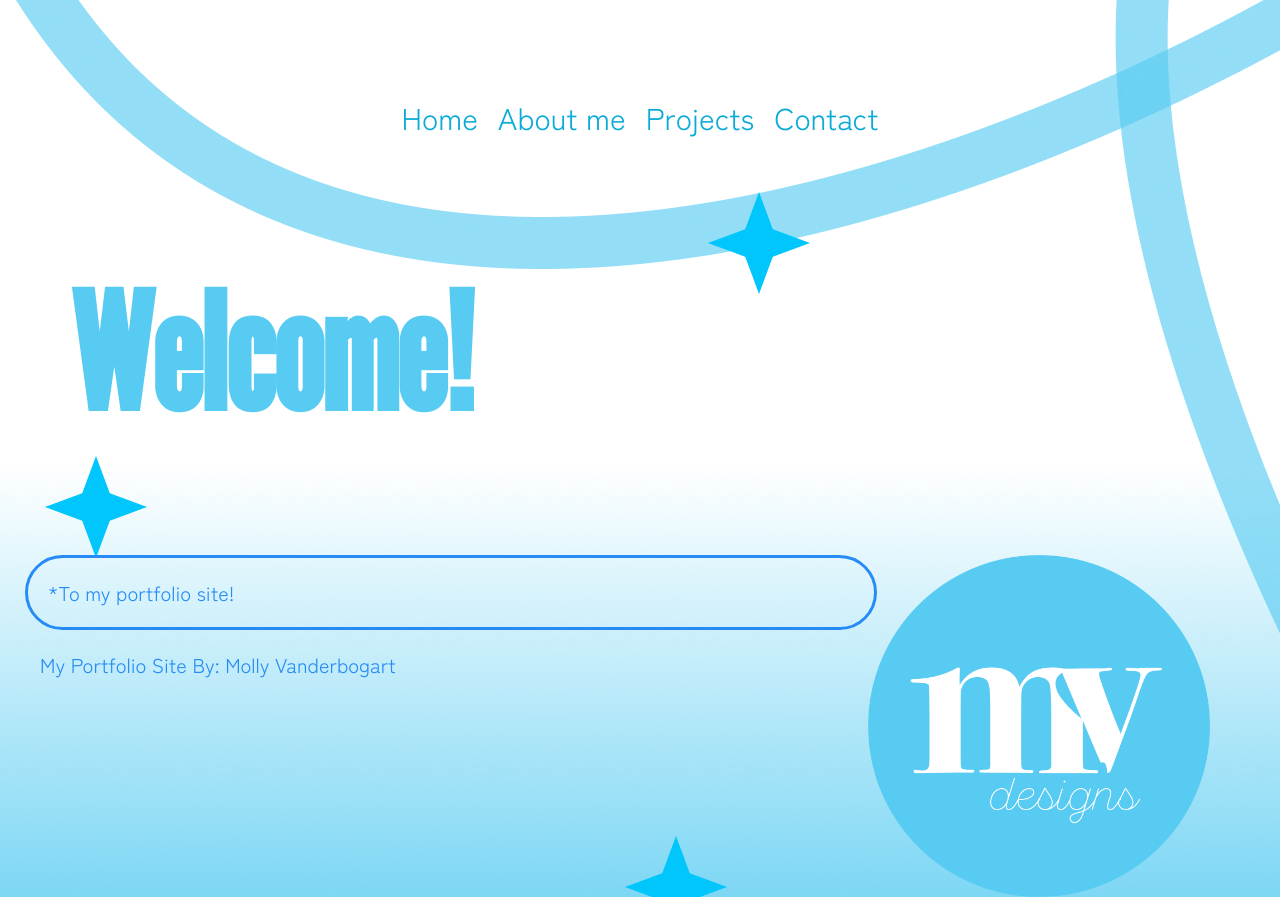
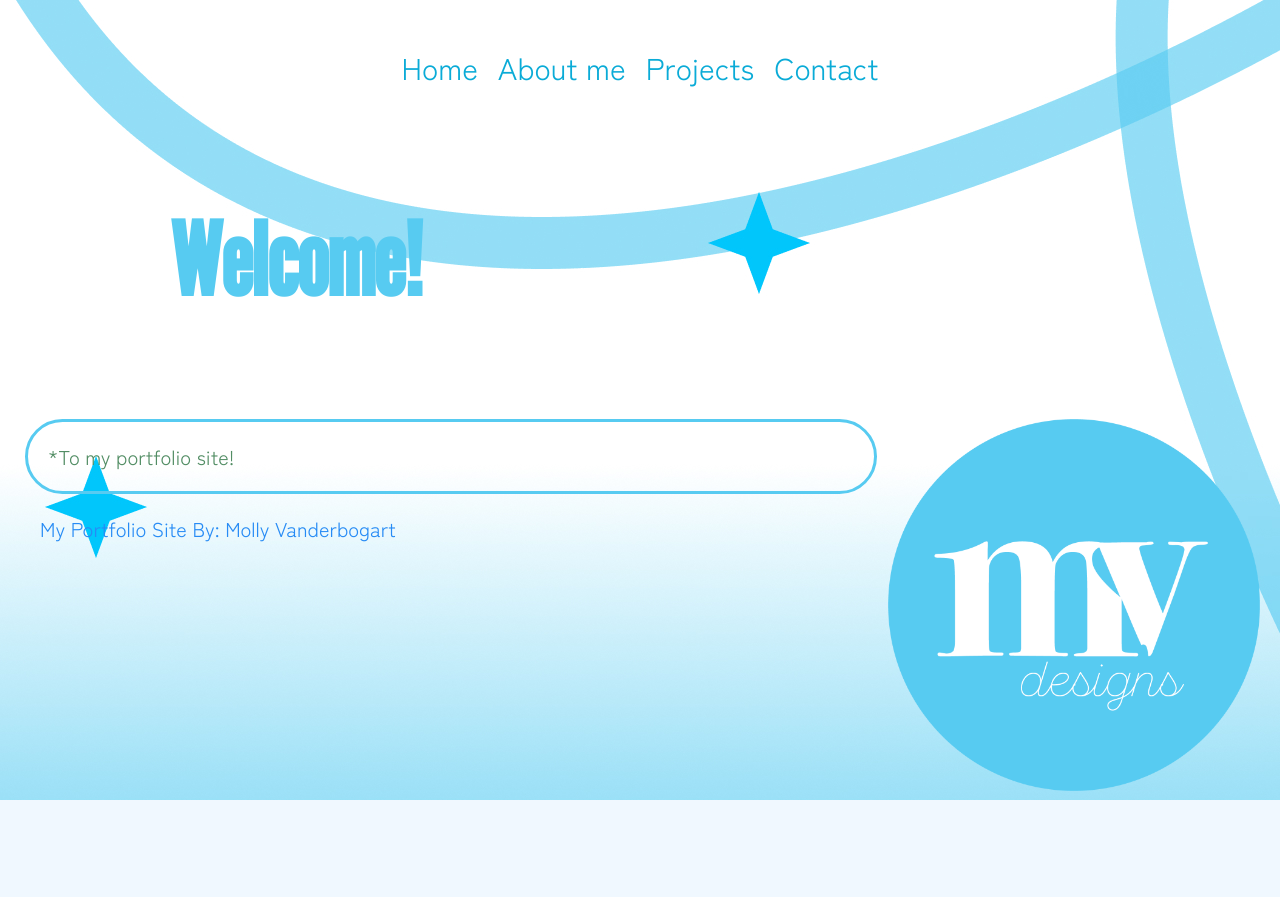
Before and after one commit to VanderMolly/WebPageProject, a plain HTML site: page index.html in a window 1280 px wide. After the commit the page ends 800 px from the top, so only its background shows below. Drawn offline with nearby package versions, Linux system fonts and the light colour scheme.

Commit message:
editing text

```diff
--- a/index.html
+++ b/index.html
@@ -30,11 +30,12 @@
                 <li><a href="contact.html">Contact</a></li>
             </ul>
         </nav>
-            <h1>Welcome!</h1>
-            <img class="logo" src="favicon2.png" alt="A blue circle with the intials M and V in the middle ">
+
         </header>
         <!--Main-->
         <main>
+             <h1 class="welcome">Welcome!</h1>
+            <img class="logo" src="favicon2.png" alt="A blue circle with the intials M and V in the middle ">
 
             <p class="aboutme">*To my portfolio site!</p>
 
--- a/style.css
+++ b/style.css
@@ -1,9 +1,10 @@
 
-header {
+.welcome {
     font-family:League Gothic ;
-    font-size:80px;
+    font-size:100px;
     color:rgb(87, 203, 241) ;
-    margin: 50px;
+    margin: 100px;
+    margin-left:150px;
 
 }
 
@@ -19,9 +20,11 @@ header {
     padding: 0px;
     margin: 0px;
 
+
     display:flex;
     flex-direction: row;
     justify-content: center;
+
 
 }
 
@@ -51,10 +54,10 @@ body {
 }
 
 .aboutme ,.aboutme1, .aboutme2 {
-    color: rgb(39, 139, 245);
+    color: rgb(82, 141, 100);
     border-style: solid;
     border-width: 3px;
-    border-color: rgb(39, 139, 245);
+    border-color: rgb(87, 203, 241);
     border-radius: 250px;
     margin: 5px;
     padding: 20px;
@@ -63,15 +66,6 @@ body {
 
 }
 
-
-.headshot {
-
-    border-radius:10% ;
-    width: 60%;
-    height: 30%;
-    display: inline-block;
-    margin-bottom: 20px;
-}
 
 .logo {
     float:right;
```
